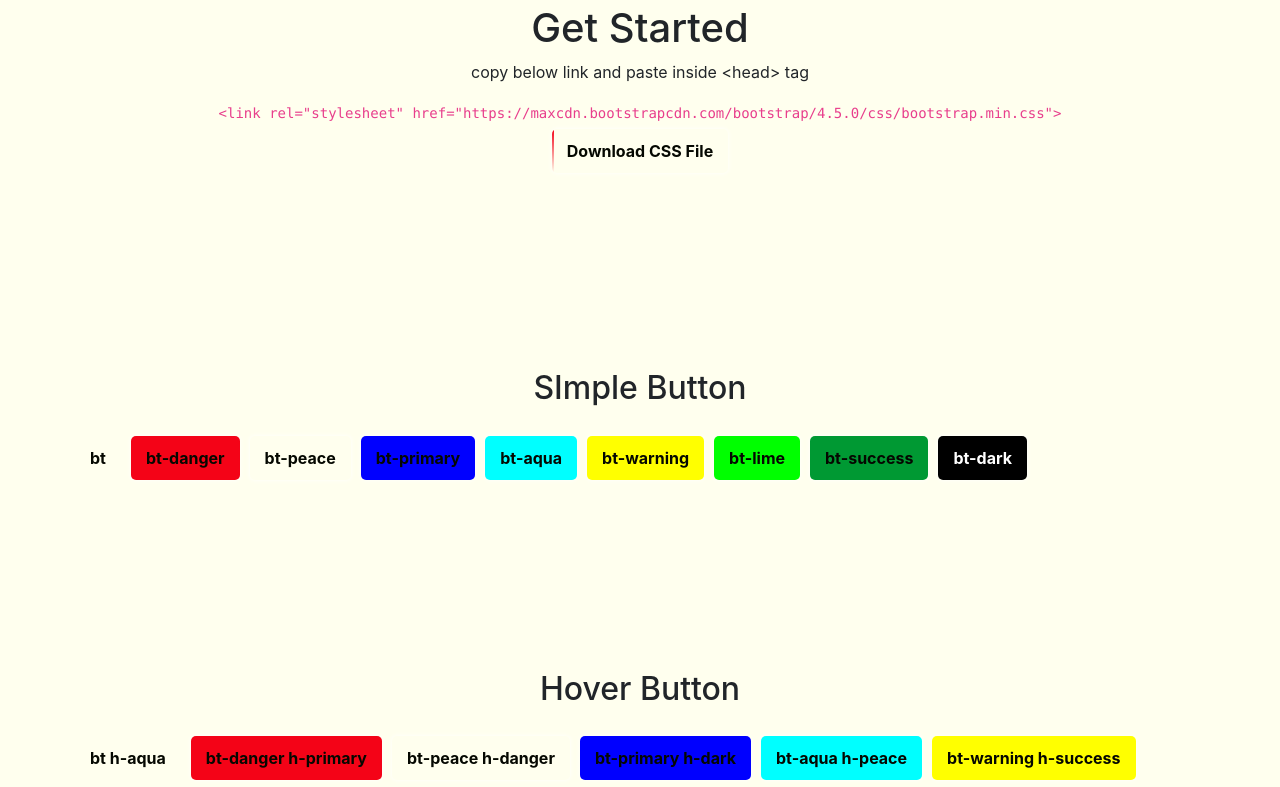
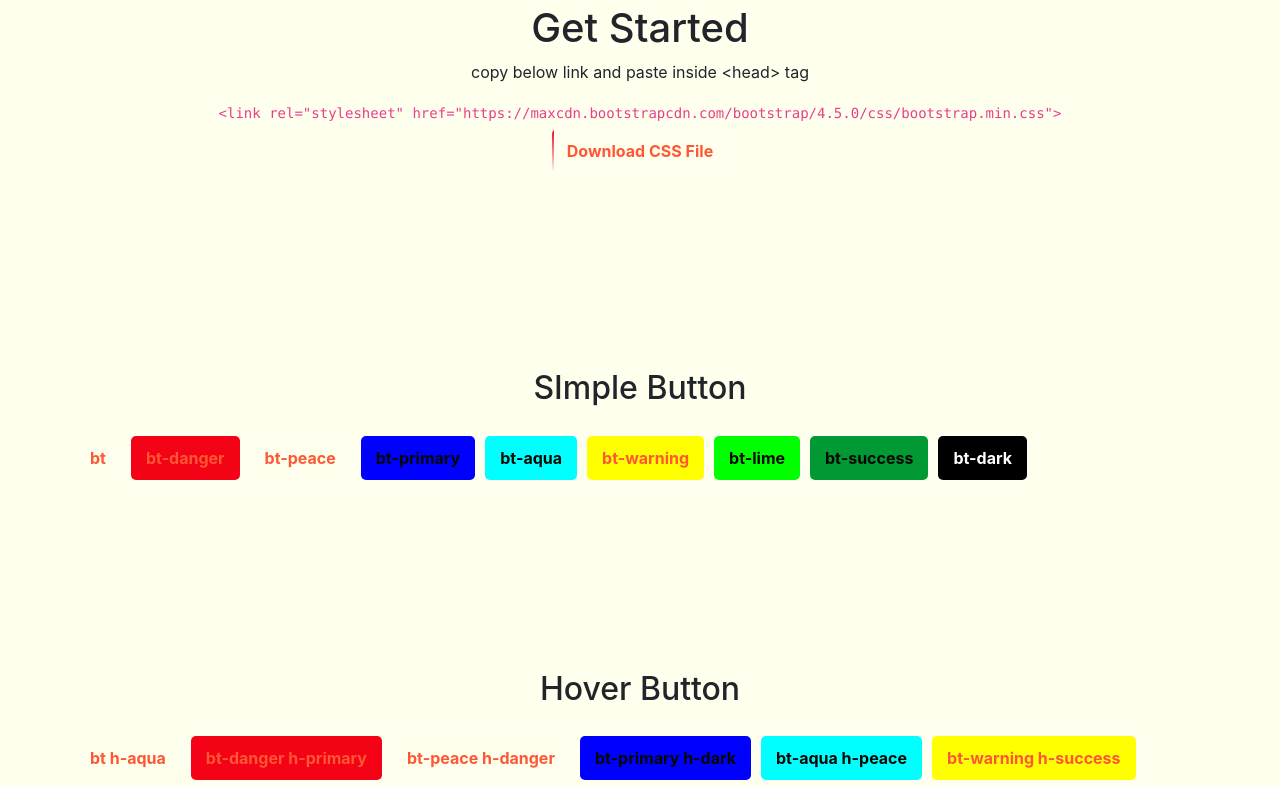
Before and after one commit to mjmaurya/MJButtons, a website: page index.html in a window 1280 px wide. Shown: the part 780-1567 px from the top of the page. Drawn offline with nearby package versions, Linux system fonts and the light colour scheme; some packages are replaced by stand-ins of ours; a script that the page names is missing.

Commit message:
changes added

```diff
--- a/assets/css/index.css
+++ b/assets/css/index.css
@@ -4,7 +4,7 @@
     position: relative;
     display: inline-block;
     padding: 10px 15px;
-    color: #050801;
+    color: #FF5733;
     text-align: center;
     background: transparent;
     overflow: hidden;
@@ -17,7 +17,7 @@
     position: relative;
     display: inline-block;
     padding: 10px 15px;
-    color: #050801;
+    color: #FF5733;
     box-shadow: 0 0 5px #fff;
     text-align: center;
     background: #ffe;
@@ -32,7 +32,7 @@
     position: relative;
     display: inline-block;
     padding: 10px 15px;
-    color: #050801;
+    color: #FF5733;
     z-index: 999;
   	box-shadow: 0 0 5px #fff;
     text-align: center;
@@ -48,7 +48,7 @@
     position: relative;
     display: inline-block;
     padding: 10px 15px;
-    color: #050801;
+    color: #FF5733;
   	box-shadow: 0 0 5px #fff;
     text-align: center;
     background: #f40317;
```
